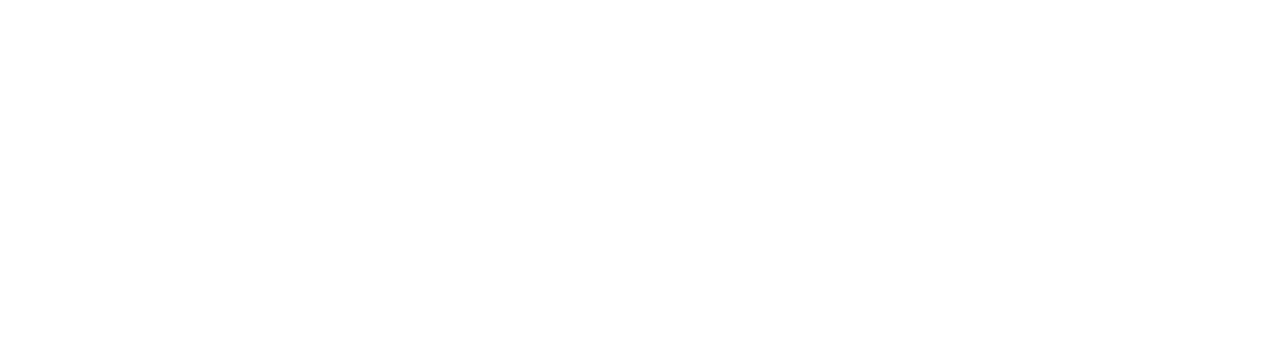
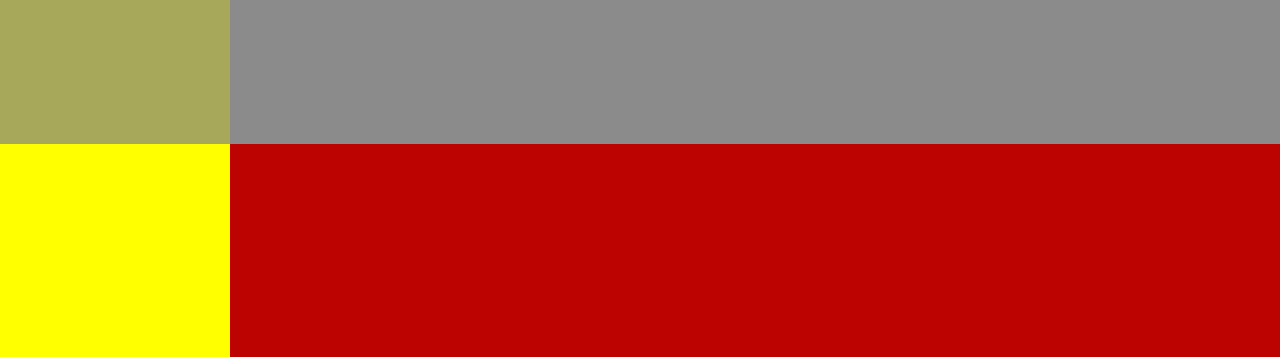
Before and after one commit to par1tet/speedcuberTimer, a plain HTML site: page index.html in a window 1280 px wide. Shown: the top 357 px of the page. Drawn offline with Linux system fonts and the light colour scheme.

Commit message:
main layout

```diff
--- a/index.html
+++ b/index.html
@@ -7,17 +7,25 @@
     <title>sp Timer</title>
 </head>
 <body>
-    <div class="timer-container">
-        <span class="timer-counter-sec" id="sptimer-sec">
-            Press space
-        </span>
-        <span class="point" id="point">
+    <div class="main">
+        <div class="control-panel">
+            <div class="settings-panel">
 
-        </span>
-        <span class="timer-counter-ms" id="sptimer-ms">
+            </div>
+        </div>
+        <div class="scrample-panel">
 
-        </span>
+        </div>
+        <div class="timer-container">
+            <div class="timer-pad">
+                <span class="timer-counter-sec" id="sptimer-sec">Press space</span>
+                <span class="point" id="point"></span>
+                <span class="timer-counter-ms" id="sptimer-ms"></span>
+            </div>
+
+        </div>
     </div>
+
     <script src="src/scripts/timer.js"></script>
 </body>
 </html>
--- a/src/styles/main.css
+++ b/src/styles/main.css
@@ -1,8 +1,59 @@
+body {
+    margin: 0px;
+    padding: 0px;
+}
+
 .timer-container {
+    display: flex;
     position: absolute;
+
+    justify-content: center;
+    align-items: center;
+    width: 82%;
+    height: 82%;
+    background-color: rgb(189, 2, 2);
+    top: 18%;
+    left: 18%;
+}
+
+.timer-pad {
+    position: absolute;
+
     top: 50%;
     left: 50%;
     transform: translate(-50%, -50%);
     font-size: 50px;
     font-family:Impact, Haettenschweiler, 'Arial Narrow Bold', sans-serif;
 }
+
+.settings-panel {
+    display: flex;
+
+    width: 100%;
+    height: 18%;
+    background-color: rgb(168, 168, 90);
+}
+
+.control-panel {
+    display: flex;
+
+    width: 18%;
+    height: 100%;
+    background-color: yellow;
+}
+
+.scrample-panel {
+    display: flex;
+
+    width: 82%;
+    height: 18%;
+    background-color: rgb(139, 139, 139);
+}
+
+.main {
+    display: flex;
+    position: absolute;
+
+    height: 100%;
+    width: 100%;
+}
```
